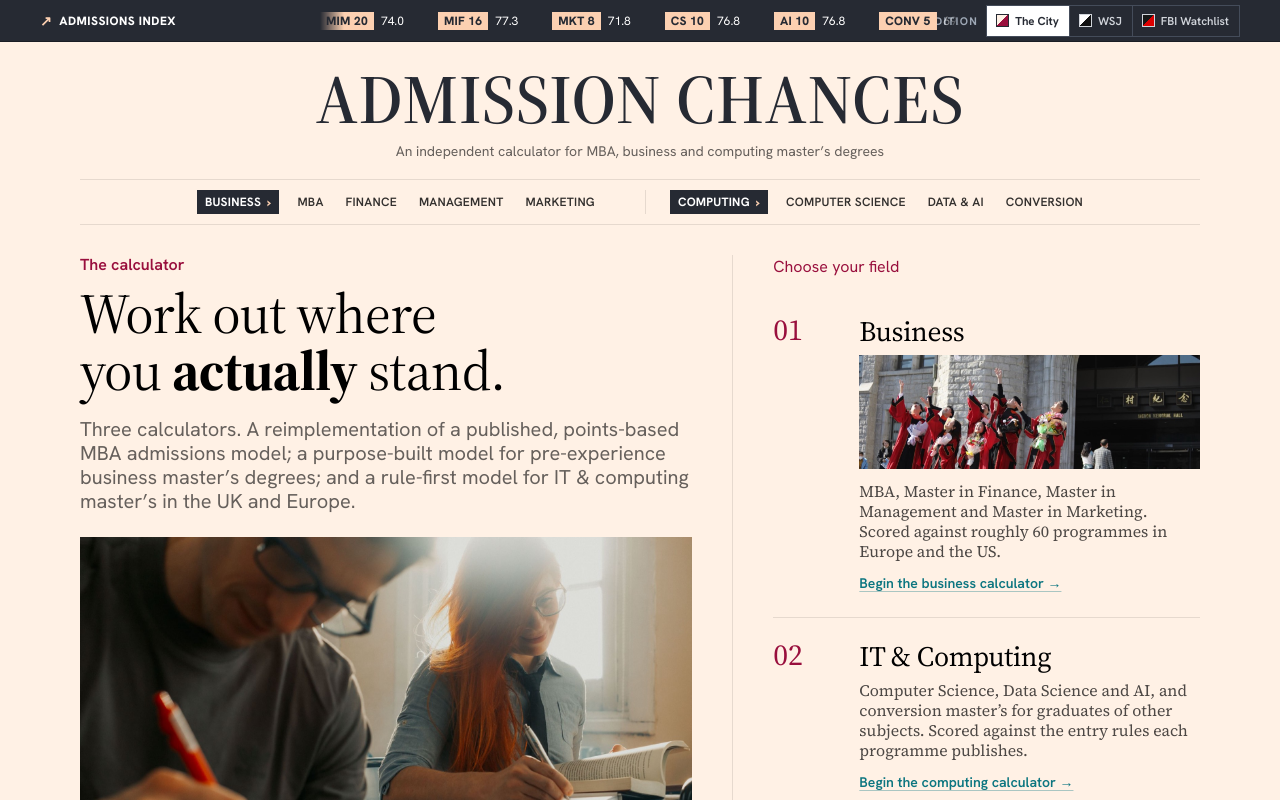
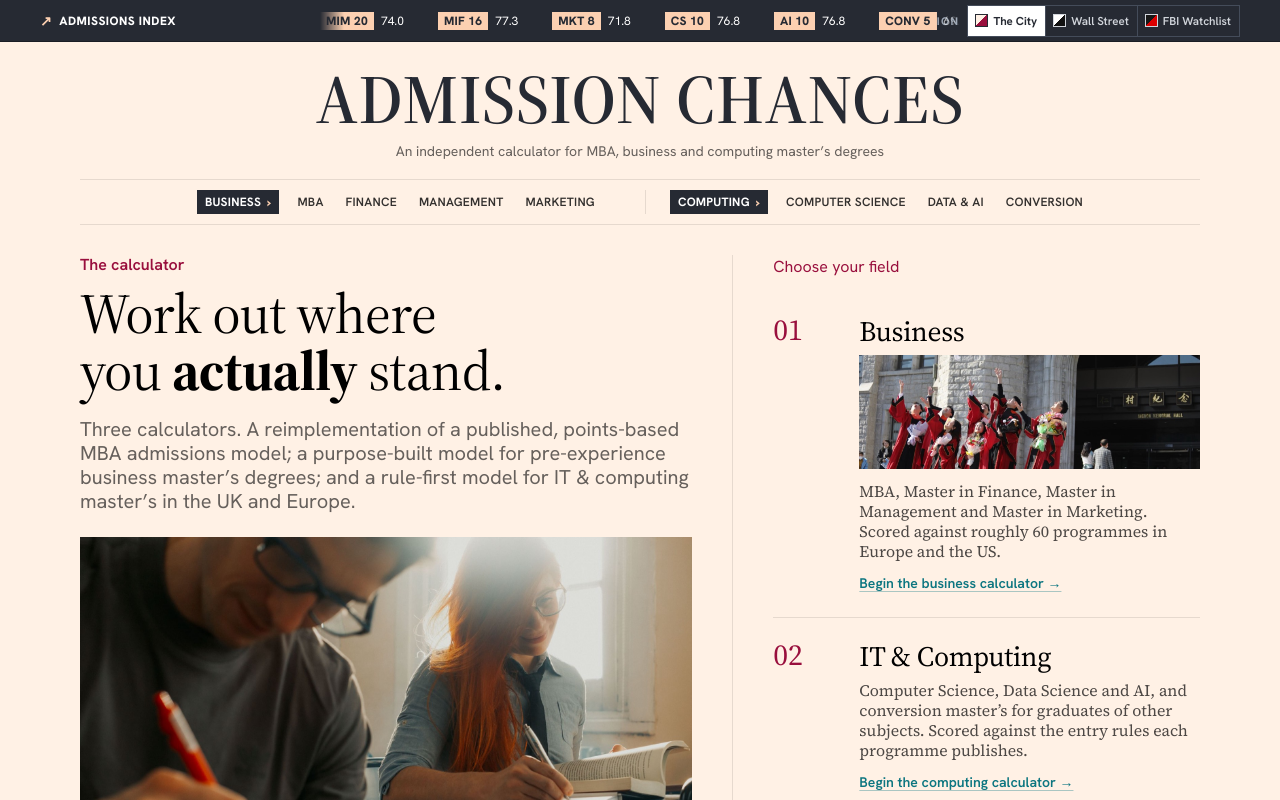
Before and after one commit to iaconoalessandro/admissions-calculator, a plain HTML site: page index.html in a window 1280 px wide. Shown: the top 800 px of the page. Drawn offline with Linux system fonts and the light colour scheme.

Commit message:
Change theme label from WSJ to Wall Street

```diff
--- a/css/app.css
+++ b/css/app.css
@@ -336,7 +336,7 @@ a:hover { text-decoration-thickness: 2px; }
 .tk.idx .sym { padding: 1px 5px; border: 1px solid currentColor; }
 @keyframes tick { to { transform: translateX(-50%); } }
 
-/* Right 25%: "edition the city, wsj, fbi watchlist" */
+/* Right 25%: "edition the city, wall street, fbi watchlist" */
 .ticker .edition {
   flex: 0 0 25%; width: 25%; max-width: 25%;
   box-sizing: border-box;
@@ -344,6 +344,7 @@ a:hover { text-decoration-thickness: 2px; }
   padding: 0 max(var(--gutter), env(safe-area-inset-right)) 0 12px;
   margin: 0;
 }
+.ticker .edition button { padding: 5px 8px; gap: 6px; }
 
 /* ---------- front page: highest bars ---------- */
 .highest-box { margin: 26px 0 0; }
--- a/js/theme.js
+++ b/js/theme.js
@@ -11,7 +11,7 @@
   var DEFAULT = 'city';
   var EDITIONS = [
     { id: 'city', label: 'The City', title: 'Salmon financial paper' },
-    { id: 'wallstreet', label: 'WSJ', title: 'Wall Street — black and white, Times New Roman' },
+    { id: 'wallstreet', label: 'Wall Street', title: 'Wall Street — black and white, Times New Roman' },
     { id: 'watchlist', label: 'FBI Watchlist', title: 'Black masthead, white page, full colour' }
   ];
   /* Earlier names for the same three, so a stored choice survives. */
```
